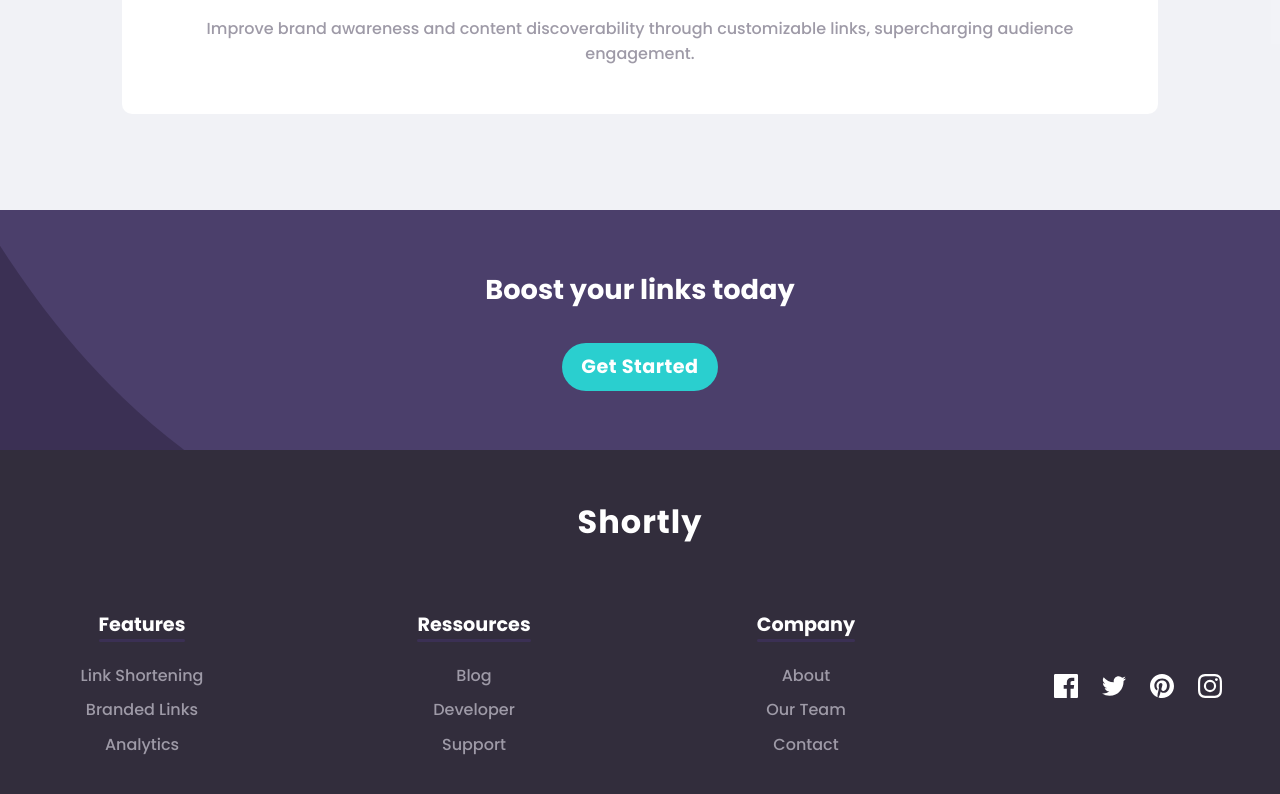
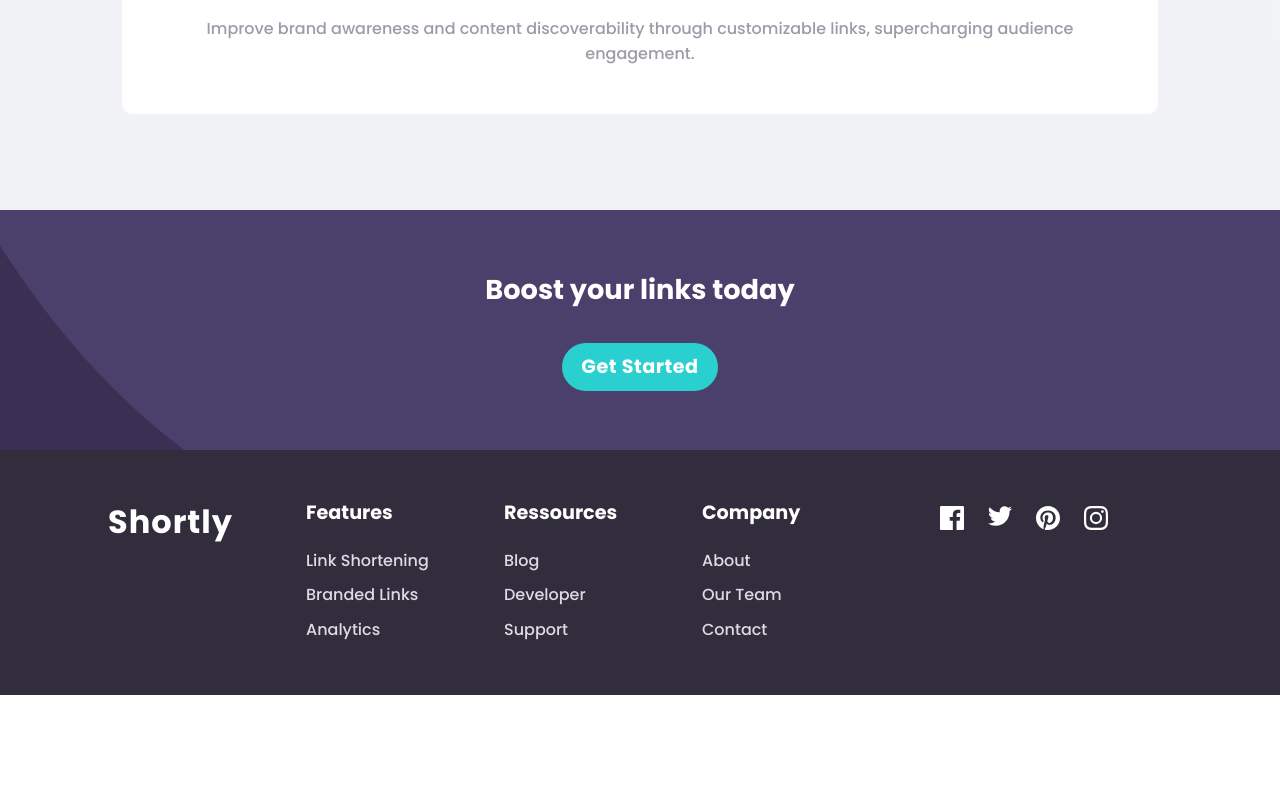
Before and after one commit to mena0018/URL-Shortening, a React (Create React App) app: page / in a window 1280 px wide. Shown: the part 1989-2783 px from the top of the page. After the commit the page ends 2684 px from the top, so only its background shows below. Built offline with nearby package versions, Linux system fonts and the light colour scheme.

Commit message:
Refactoring of the Footer component

```diff
--- a/src/pages/Footer/Footer.module.scss
+++ b/src/pages/Footer/Footer.module.scss
@@ -5,6 +5,19 @@ footer {
   padding: 3rem 0;
   background-color: $darker-violet;
   text-align: center;
+
+  .footer_content {
+    height: 100%;
+    max-width: $max-width;
+    margin: auto;
+    display: grid;
+    grid-template-columns: repeat(auto-fit, minmax(150px, 1fr));
+    grid-gap: 3rem;
+
+    .col {
+      display: flex;
+      flex-direction: column;
+      align-items: center;
 
       h2 {
         color: $white;
@@ -14,36 +27,22 @@ footer {
         padding-bottom: 2em;
       }
 
-  .footer_content {
-    height: 100%;
-    max-width: $max-width;
-    margin: auto;
-    display: grid;
-    grid-template-columns: repeat(auto-fit, minmax(200px, 1fr));
-    grid-gap: 3rem;
-
-    .col {
       h3 {
         font-size: 1.2rem;
         font-weight: 600;
         padding-bottom: 1rem;
         display: inline-block;
         color: $white;
-
-        &::after {
-          content: "";
-          display: block;
-          width: 100%;
-          height: 3px;
-          background: $dark-violet;
-          border-radius: 5px;
-          margin: auto;
-        }
       }
 
       p {
         padding: 0.3rem 0;
-        color: $grayish-violet;
+        color: $light-violet;
+
+        &:hover {
+          color: $cyan;
+        }
+      }
     }
   }
 
@@ -52,16 +51,31 @@ footer {
     justify-content: center;
     align-items: center;
     gap: 1.5em;
+    width: 100%;
+    padding-top: 3em;
+
+    img {
+      &:hover {
+        filter: brightness(0) saturate(100%) invert(60%) sepia(66%) saturate(476%) hue-rotate(131deg) brightness(101%) contrast(88%);
+      }
     }
   }
 }
 
-@media screen and (min-width: 1400px) {
+@media screen and (min-width: 1200px) {
   footer {
+    display: grid;
+    grid-template-columns: 75% 10%;
+
     .footer_content {
-      .social_media {
+      .col {
         align-items: start;
       }
     }
+
+    .social_media {
+      align-items: start;
+      padding-top: 0.5em;
     }
   }
+}
--- a/src/pages/Footer/Footer.tsx
+++ b/src/pages/Footer/Footer.tsx
@@ -8,9 +8,11 @@ import Instagram from "../../images/icon-instagram.svg";
 const Footer = () => {
   return (
     <footer id="ressources">
+      <div className={styles.footer_content}>
 
-      <h2>Shortly</h2>
-      <div className={styles.footer_content}>
+        <div className={styles.col}>
+          <h2>Shortly</h2>
+        </div>
 
         <div className={styles.col}>
           <h3>Features</h3>
@@ -32,15 +34,15 @@ const Footer = () => {
           <p>Our Team</p>
           <p>Contact</p>
         </div>
+      </div>
 
-        <div className={styles.social_media}>
-          <img src={Facebook}  alt="Facebook's icon" />
-          <img src={Twitter}   alt="Twitter's icon" />
-          <img src={Pinterest} alt="Pinterest's icon" />
-          <img src={Instagram} alt="Instagram's icon" />
-        </div>
+      <div className={styles.social_media}>
+          <a href="https://facebook.com"  target='_blank'><img src={Facebook}   alt="Facebook's icon" /></a>
+          <a href="https://twitter.com"   target='_blank'><img src={Twitter}    alt="Twitter's icon" /></a>
+          <a href="https://pinterest.fr"  target='_blank'><img src={Pinterest}  alt="Pinterest's icon" /></a>
+          <a href="https://instagram.com" target='_blank'><img src={Instagram}  alt="Instagram's icon" /></a>
+      </div>
 
-      </div>
     </footer>
   )
 }
--- a/src/scss/_variables.scss
+++ b/src/scss/_variables.scss
@@ -13,7 +13,7 @@ $dark-gray: #bfbfbfde;
 $black: #333;
 $light-black: #00000033;
 
-$light-violet: #f3ebf6;
+$light-violet: #f3ebf6e7;
 $dark-violet:  #3b3054;
 $grayish-violet: #9e9aa7;
 $darker-violet: #322d3c;
```
Lines whose indentation alone changed are shown as unchanged.
